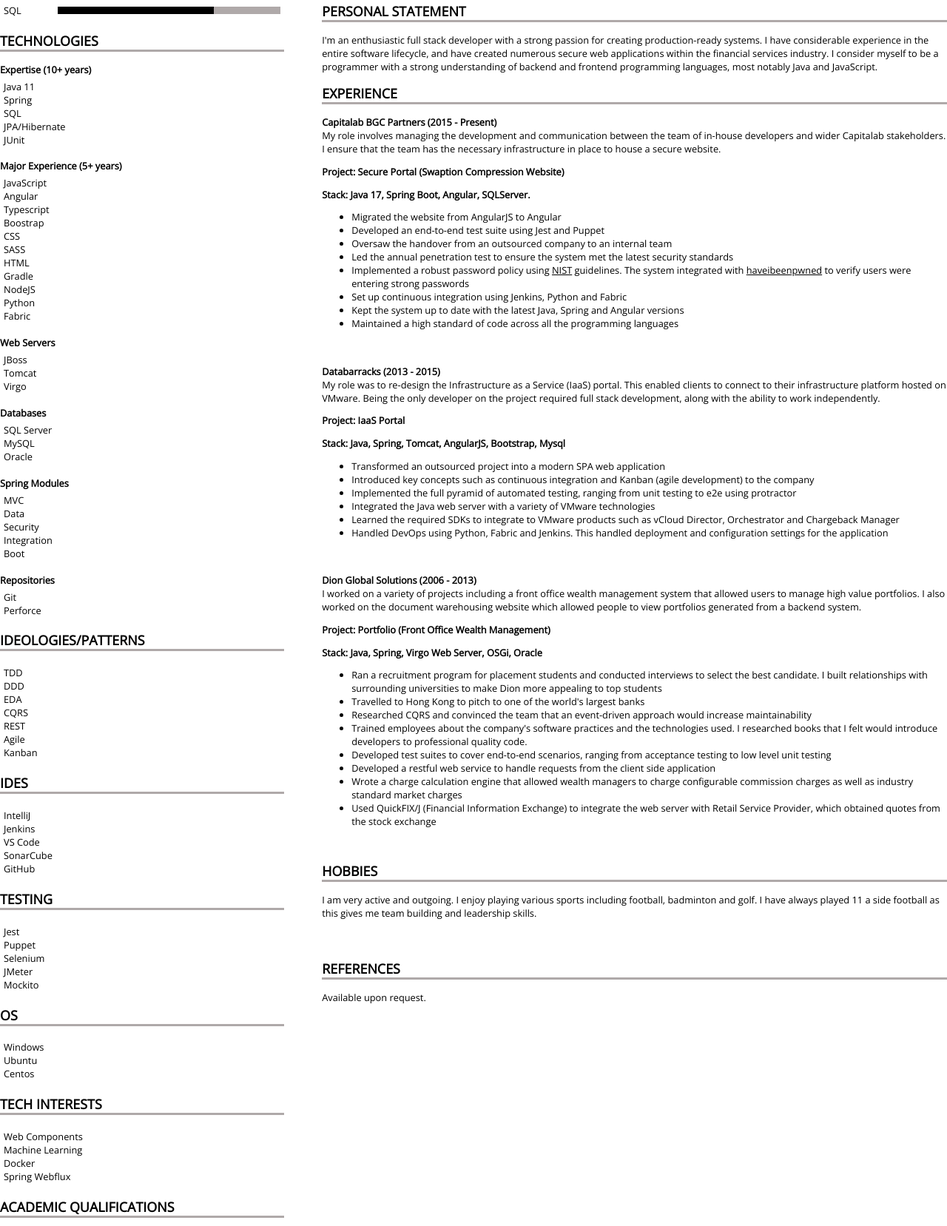
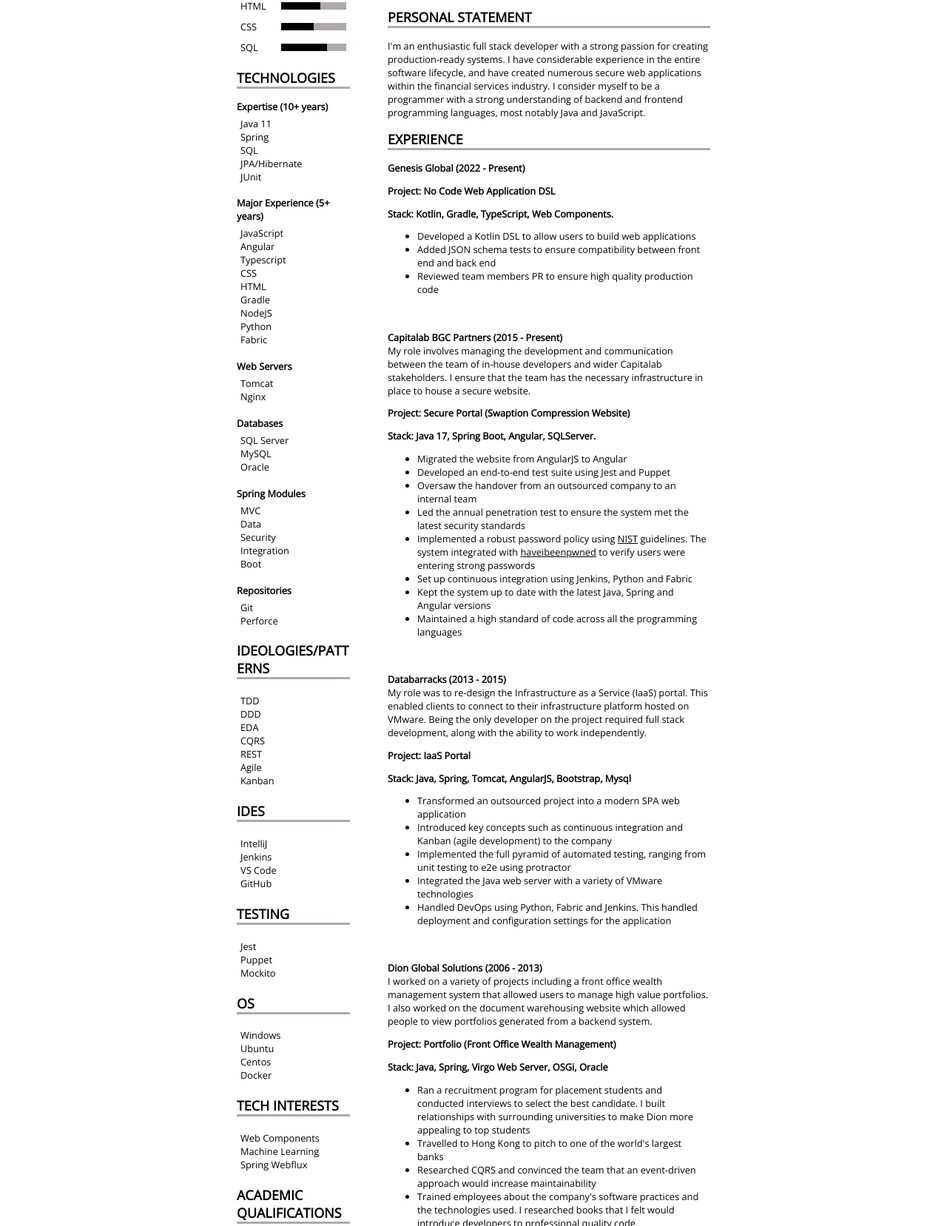
Before and after one commit to rwagstaff/my-cv, a plain HTML site: page index.html in a window 1280 px wide. Shown: the part 154-1811 px from the top of the page at 74% size. Drawn offline with nearby package versions, Linux system fonts and the light colour scheme.

Commit message:
Added latest job

```diff
--- a/index.html
+++ b/index.html
@@ -20,7 +20,8 @@
         }
 
         body {
-          margin: 0;
+          margin-right: 25%;
+          margin-left: 25%;
           padding: 0;
           background-color: var(--background);
           color: var(--primary);
@@ -184,22 +185,22 @@
             <div class="bar-container">
                 <span class="title">JavaScript</span>
                 <div class="bar"
-                     style="background: linear-gradient(90deg, var(--primary) 80%, var(--secondary) 20%"></div>
+                     style="background: linear-gradient(90deg, var(--primary) 80%, var(--secondary) 20%)"></div>
             </div>
             <div class="bar-container">
                 <span class="title">HTML</span>
                 <div class="bar"
-                     style="background: linear-gradient(90deg, var(--primary) 60%, var(--secondary) 20%"></div>
+                     style="background: linear-gradient(90deg, var(--primary) 60%, var(--secondary) 20%)"></div>
             </div>
             <div class="bar-container">
                 <span class="title">CSS</span>
                 <div class="bar"
-                     style="background: linear-gradient(90deg, var(--primary) 50%, var(--secondary) 20%"></div>
+                     style="background: linear-gradient(90deg, var(--primary) 50%, var(--secondary) 20%)"></div>
             </div>
             <div class="bar-container">
                 <span class="title">SQL</span>
                 <div class="bar"
-                     style="background: linear-gradient(90deg, var(--primary) 70%, var(--secondary) 20%"></div>
+                     style="background: linear-gradient(90deg, var(--primary) 70%, var(--secondary) 20%)"></div>
             </div>
 
 
@@ -218,9 +219,7 @@
             <li>JavaScript</li>
             <li>Angular</li>
             <li>Typescript</li>
-            <li>Boostrap</li>
             <li>CSS</li>
-            <li>SASS</li>
             <li>HTML</li>
             <li>Gradle</li>
             <li>NodeJS</li>
@@ -229,9 +228,8 @@
         </ul>
         <h3>Web Servers</h3>
         <ul>
-            <li>JBoss</li>
             <li>Tomcat</li>
-            <li>Virgo</li>
+            <li>Nginx</li>
         </ul>
         <h3>Databases</h3>
         <ul>
@@ -267,15 +265,12 @@
             <li>IntelliJ</li>
             <li>Jenkins</li>
             <li>VS Code</li>
-            <li>SonarCube</li>
             <li>GitHub</li>
         </ul>
         <h2>Testing</h2>
         <ul>
             <li>Jest</li>
             <li>Puppet</li>
-            <li>Selenium</li>
-            <li>JMeter</li>
             <li>Mockito</li>
         </ul>
         <h2>OS</h2>
@@ -283,12 +278,12 @@
             <li>Windows</li>
             <li>Ubuntu</li>
             <li>Centos</li>
+            <li>Docker</li>
         </ul>
         <h2>Tech Interests</h2>
         <ul>
             <li>Web Components</li>
             <li>Machine Learning</li>
-            <li>Docker</li>
             <li>Spring Webflux</li>
         </ul>
         <h2>Academic Qualifications</h2>
@@ -296,7 +291,7 @@
             <li>Bsc (Hons) 2:1 Computing for Business - Aston University</li>
             <li>A-levels: Double IT - AB, Economics - C</li>
         </ul>
-        <h2>GitHub </h2>
+        <h2>GitHub</h2>
         <ul>
             <div><a class="color-primary" href="https://github.com/rwagstaff">https://github.com/rwagstaff</a></div>
             <div><a class="color-primary" href="https://rwagstaff.github.io/my-cv/">CV - Web Version</a></div>
@@ -341,6 +336,19 @@
         </section>
         <section>
             <h2>EXPERIENCE</h2>
+        </section>
+        <section class="company">
+            <h3>Genesis Global (2022 - Present)</h3>
+
+            <h3>Project: No Code Web Application DSL</h3>
+            <h3>Stack: Kotlin, Gradle, TypeScript, Web Components.</h3>
+
+            <ul>
+                <li>Developed a Kotlin DSL to allow users to build web applications</li>
+                <li>Added JSON schema tests to ensure compatibility between front end and back end</li>
+                <li>Reviewed team members PR to ensure high quality production code</li>
+            </ul>
+
         </section>
         <section class="company">
             <h3>Capitalab BGC Partners (2015 - Present)</h3>
@@ -389,9 +397,6 @@
                     protractor
                 </li>
                 <li>Integrated the Java web server with a variety of VMware technologies</li>
-                <li>Learned the required SDKs to integrate to VMware products such as vCloud Director, Orchestrator
-                    and Chargeback Manager
-                </li>
                 <li>Handled DevOps using Python, Fabric and Jenkins. This handled deployment and configuration
                     settings for the application
                 </li>
@@ -431,14 +436,6 @@
                 </li>
             </ul>
         </section>
-        <section class="company" style="margin-bottom: 4.2rem">
-            <h2>Hobbies</h2>
-            <div>
-                I am very active and outgoing. I enjoy playing various sports including football,
-                badminton and golf. I have always played 11 a side football as this gives me team building and
-                leadership skills.
-            </div>
-        </section>
         <section class="company">
             <h2>References</h2>
             <div>
```
